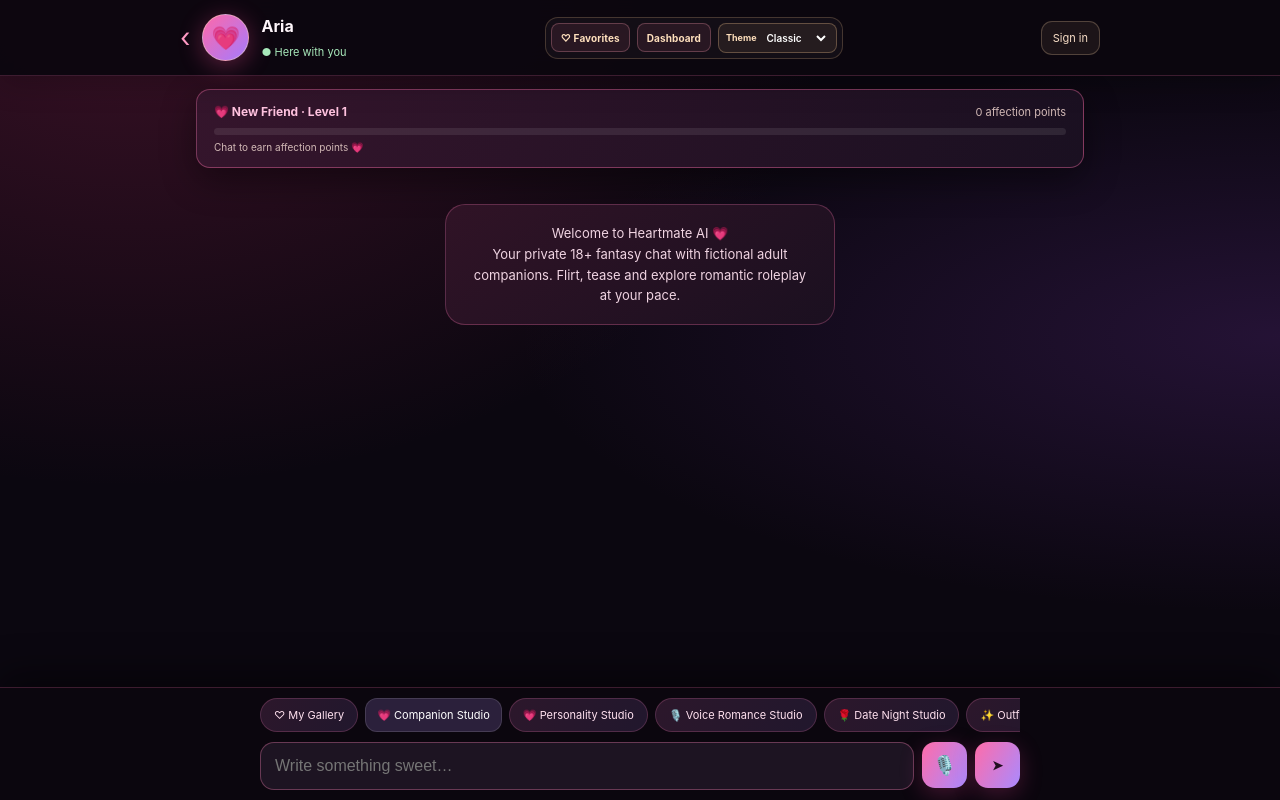
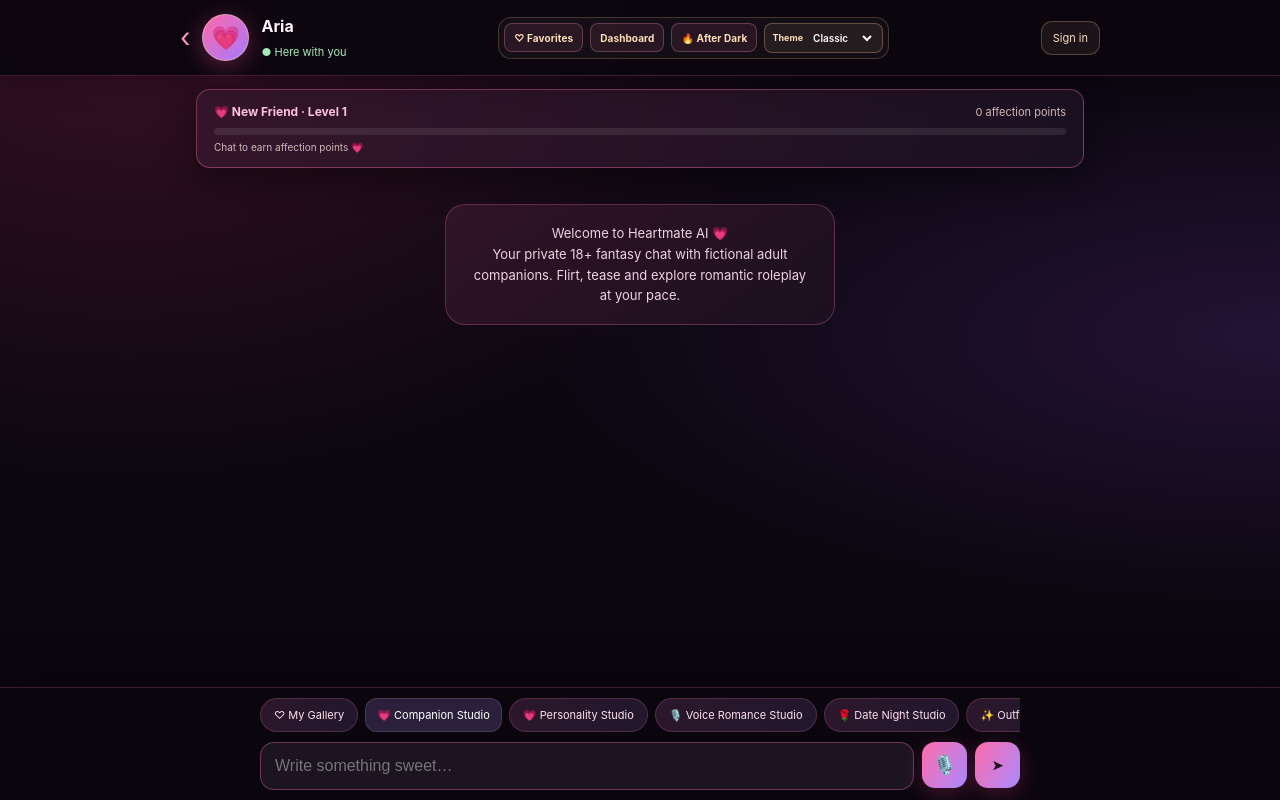
Before and after one commit to kamleshchoudary047-afk/heartmate-ai., a website: page Public/chat.html in a window 1280 px wide. Drawn offline with Linux system fonts and the light colour scheme; no server answers.

Commit message:
Add After Dark shortcut to chat header

```diff
--- a/Public/chat.html
+++ b/Public/chat.html
@@ -733,6 +733,7 @@ body[data-chat-theme="midnight"] #messageInput{background:#17233b;border-color:#
   <div class="chat-actions" aria-label="Quick links and chat appearance">
     <a class="chat-shortcut" href="/favorites.html">♡ Favorites</a>
     <a class="chat-shortcut" href="/dashboard.html">Dashboard</a>
+    <a class="chat-shortcut" href="/after-dark.html">🔥 After Dark</a>
     <label class="theme-wrap"><span>Theme</span><select id="chatTheme" aria-label="Chat colour theme"><option value="classic">Classic</option><option value="rose">Rose</option><option value="midnight">Midnight</option></select></label>
   </div>
   <div id="account">
```
